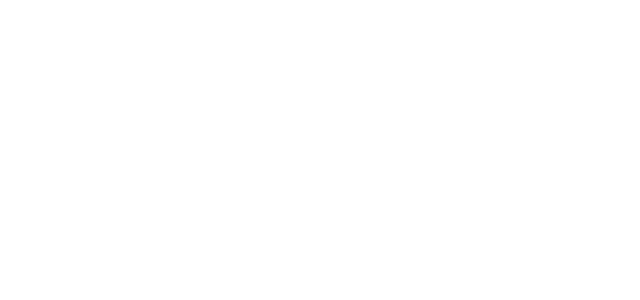
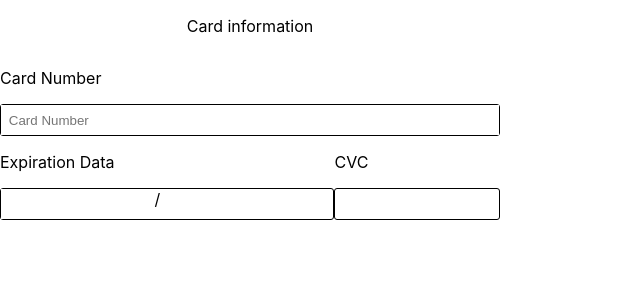
Before and after one commit to vivala0519/card-number-input, a React (Create React App) app: page / in a window 1280 px wide. Shown: the top 300 px of the page, without its empty margins (0-640 px from the left). Built offline with nearby package versions, Linux system fonts and the light colour scheme.

Commit message:
[feat] app structure

```diff
--- a/src/App.tsx
+++ b/src/App.tsx
@@ -1,15 +1,17 @@
 import React from 'react';
-import './App.css';
 import CardNumberInput from './component/CardNumberInput';
 import ExpMonthYear from './component/ExpMonthYear';
 import CardCode from './component/CardCode';
 
 function App() {
   return (
-    <div className="App">
+    <div style={{ display: 'flex', 'flexDirection': 'column', width: '500px'}}>
+      <p style={{ textAlign: 'center' }}>Card information</p>
       <CardNumberInput />
-      <CardCode />
-      <ExpMonthYear />
+      <div style={{ display: 'flex' }}>
+        <ExpMonthYear />
+        <CardCode />
+      </div>
     </div>
   );
 }
--- a/src/component/CardCode.tsx
+++ b/src/component/CardCode.tsx
@@ -1,9 +1,14 @@
 import React from 'react';
 
 const CardCode = () => {
+    const inputTitle = 'CVC';
+    const inputStyle = {border: '0px', width: '90%', outline: 'none', textAlign: 'center'} as React.CSSProperties;
     return (
         <div>
-
+            <p>{inputTitle}</p>
+            <div style={{ border: '1px solid', borderRadius: '3px', height: '30px' }}>
+                <input style={ inputStyle }/>
+            </div>
         </div>
     );
 }
--- a/src/component/CardNumberInput.tsx
+++ b/src/component/CardNumberInput.tsx
@@ -1,9 +1,19 @@
 import React from 'react';
 
 const CardNumberInput = () => {
+    const inputTitle = 'Card Number';
+    const inputStyle = {border: '0px', width: '20%', outline: 'none', textAlign: 'center'} as React.CSSProperties;
+
     return (
         <div>
-
+            <p>{inputTitle}</p>
+            <div style={{display: 'flex', gap: '5px', border: '1px solid', borderRadius: '3px', height: '30px'}}>
+                <input placeholder='Card Number' style={ inputStyle }/>
+                <input style={ inputStyle }/>
+                <input style={ inputStyle }/>
+                <input style={ inputStyle }/>
+                <input style={ inputStyle }/>
+            </div>
         </div>
     );
 }
--- a/src/component/ExpMonthYear.tsx
+++ b/src/component/ExpMonthYear.tsx
@@ -1,9 +1,16 @@
 import React from 'react';
 
 const ExpMonthYear = () => {
+    const inputTitle = 'Expiration Data';
+    const inputStyle = {border: '0px', width: '45%', outline: 'none', textAlign: 'center'} as React.CSSProperties;
     return (
         <div>
-
+            <p>{inputTitle}</p>
+            <div style={{ display: 'flex', border: '1px solid', borderRadius: '3px', height: '30px' }}>
+                <input style={ inputStyle }/>
+                <span>/</span>
+                <input style={ inputStyle }/>
+            </div>
         </div>
     );
 }
```
